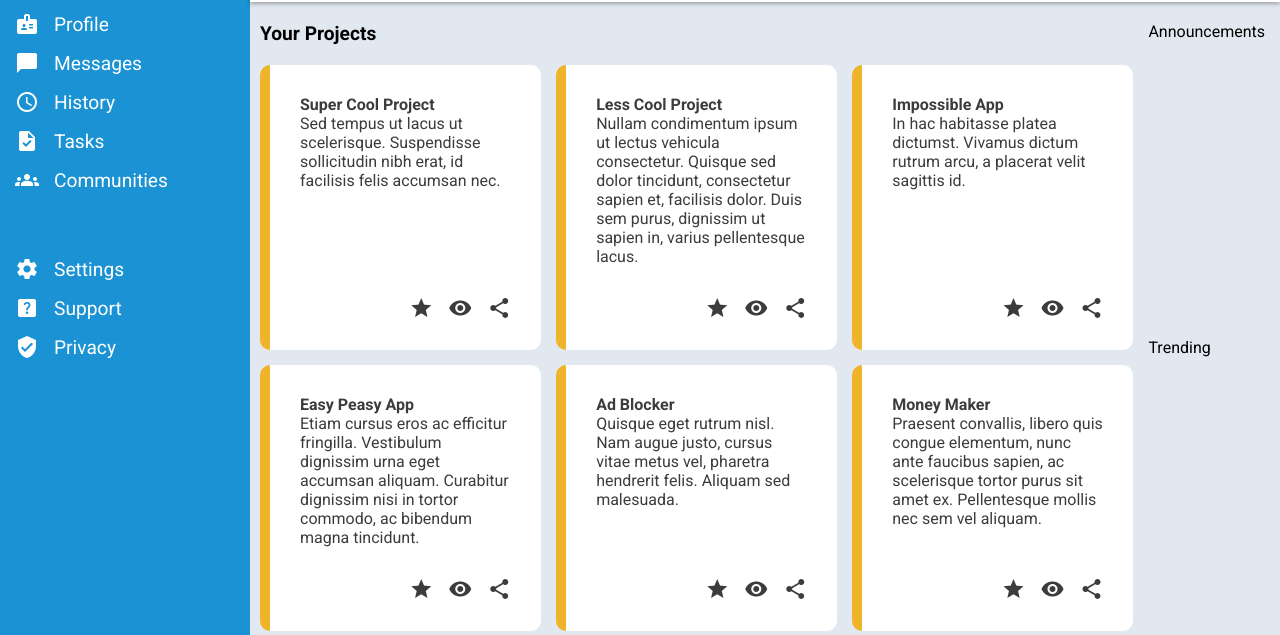
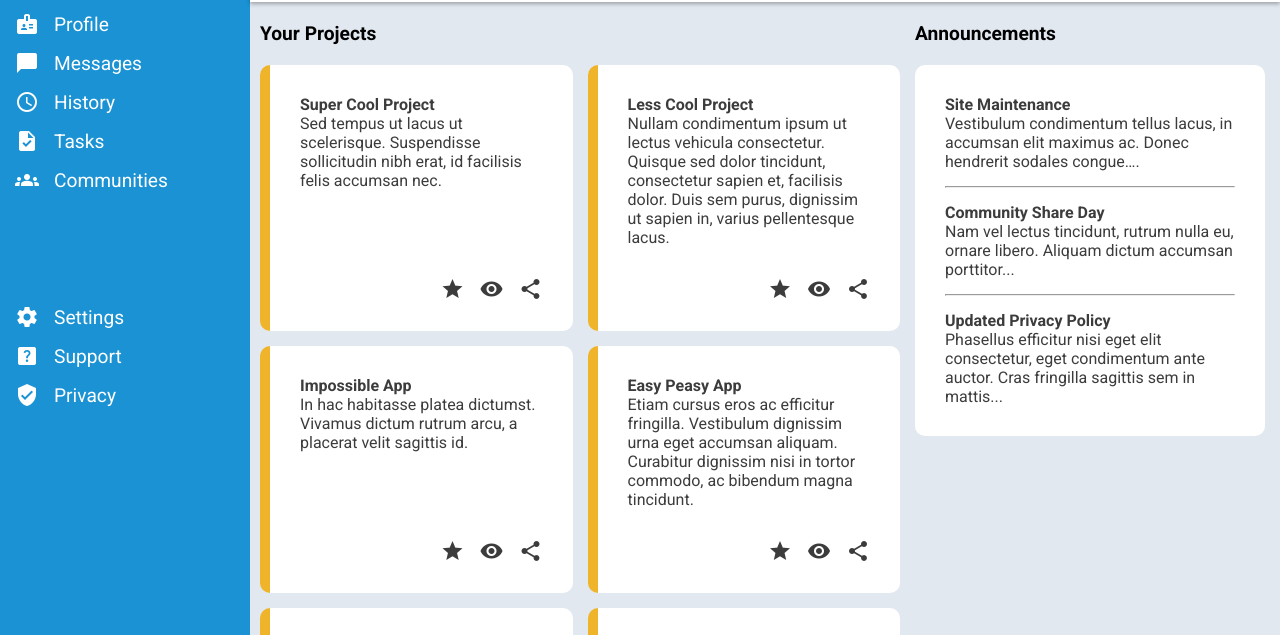
Before and after one commit to PivtoranisV/admin-dashboard, a plain HTML site: page index.html in a window 1280 px wide. Shown: the part 132-767 px from the top of the page. Drawn offline with Linux system fonts and the light colour scheme.

Commit message:
Add announcements section style

```diff
--- a/index.html
+++ b/index.html
@@ -174,6 +174,25 @@
         </div>
         <div class="announcements">
           <p>Announcements</p>
+          <div class="card">
+            <p class="title">Site Maintenance</p>
+            <p class="text">
+              Vestibulum condimentum tellus lacus, in accumsan elit maximus ac.
+              Donec hendrerit sodales congue….
+            </p>
+            <hr />
+            <p class="title">Community Share Day</p>
+            <p class="text">
+              Nam vel lectus tincidunt, rutrum nulla eu, ornare libero. Aliquam
+              dictum accumsan porttitor...
+            </p>
+            <hr />
+            <p class="title">Updated Privacy Policy</p>
+            <p class="text">
+              Phasellus efficitur nisi eget elit consectetur, eget condimentum
+              ante auctor. Cras fringilla sagittis sem in mattis...
+            </p>
+          </div>
         </div>
         <div class="trending">
           <p>Trending</p>
--- a/style.css
+++ b/style.css
@@ -129,7 +129,7 @@
 .main-content {
     background-color: var(--grey-color);
     display: grid;
-    grid-template-columns: 2fr auto;
+    grid-template-columns: 2fr 350px;
     padding: 20px 15px 30px 10px;
     gap: 15px;
 }
@@ -157,7 +157,7 @@
     font-size: 1.2rem;
 }
 
-.projects .title {
+.title {
     font-weight: bold;
 }
 
@@ -171,6 +171,25 @@
 .cards {
     margin-top: 20px;
     display: grid;
-    grid-template-columns: repeat(auto-fit, minmax(250px, 1fr));
+    grid-template-columns: repeat(auto-fit, minmax(290px, 1fr));
     gap: 15px;
 }
+
+.announcements .card {
+    margin-top: 20px;
+    background-color: var(--secondary_text_color);
+    border-radius: 10px;
+    padding: 30px;
+    color: var(--primary-text_color);
+    display: flex;
+    flex-direction: column;
+}
+
+.announcements>p {
+    font-weight: bold;
+    font-size: 1.2rem;
+}
+
+hr {
+    margin: 15px 0;
+}
```
